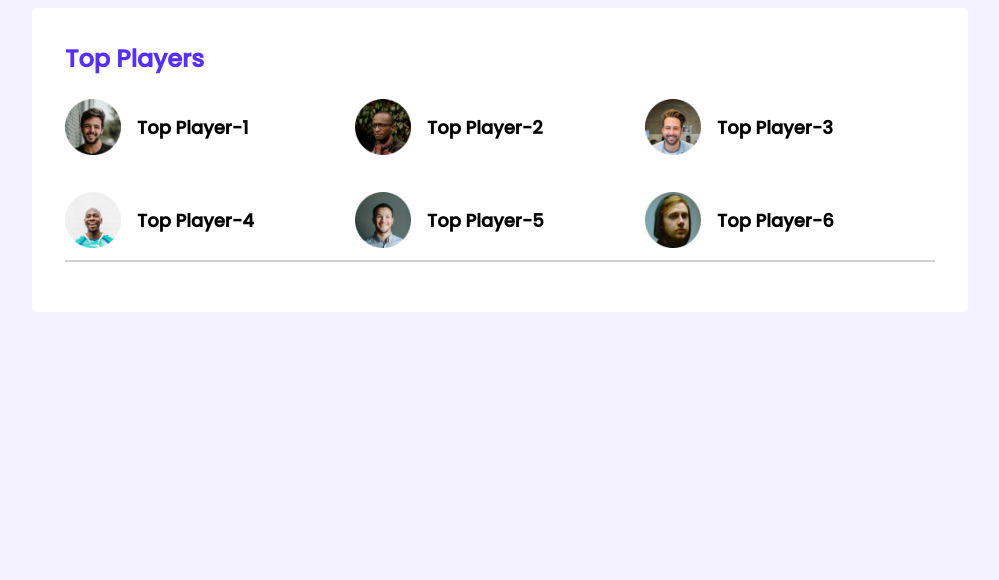
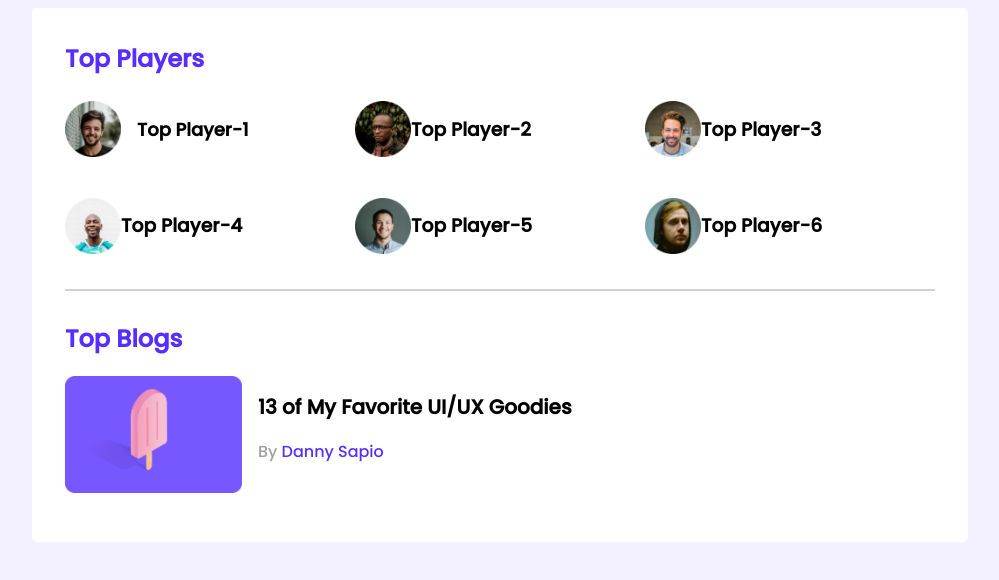
Before and after one commit to tuhinshuvra/leader-board, a plain HTML site: page index.html in a window 1280 px wide. Shown: the whole page, without its empty margins (140-1139 px from the left). Drawn offline with Linux system fonts and the light colour scheme.

Commit message:
blog section commit

```diff
--- a/index.html
+++ b/index.html
@@ -24,12 +24,12 @@
     <main>
         <!-- top players and blogssection -->
         <section class="container">
-            <div class="top-players">
+            <div class="top_players">
                 <h2 class="section_title">Top Players</h2>
                 <div class="players">
                     <div class="player">
                         <img src="images/players/player-1.png" alt="">
-                        <h3 class="player-name">Top Player-1</h3>
+                        <h3 class="player_name">Top Player-1</h3>
                     </div>
                     <div class="player">
                         <img src="images/players/player-2.png" alt="">
@@ -55,7 +55,23 @@
                 </div>
                 <hr>
             </div>
-            <div class="blogs"></div>
+            <div class="blogs">
+                <h2 class="section_title">Top Blogs</h2>
+                <div class="blogs">
+                    <article class="blog">
+                        <div class="thumbnail">
+                            <img src="images/blogs/blog-1.png" alt="blog image">
+                        </div>
+                        <div class="blog_ionfo">
+                            <h2 class="blog_title">13 of My Favorite UI/UX Goodies</h2>
+                            <p class="blog_author">
+                                By <a href="">Danny Sapio</a>
+                            </p>
+                        </div>
+                    </article>
+                </div>
+
+            </div>
 
         </section>
 
--- a/style/style.css
+++ b/style/style.css
@@ -21,6 +21,7 @@ main {
 
 hr {
     border: 1px solid #D1D1D1;
+    margin: 30px 0;
 }
 
 /* common styles end */
@@ -49,7 +50,7 @@ hr {
     height: 56px;
 }
 
-.player-name {
+.player_name {
     margin-left: 16px;
     /* font-style: normal; */
     /* font-weight: 500; */
@@ -58,3 +59,32 @@ hr {
 
 
 /* top players section end*/
+/* blog section start*/
+.blog {
+    display: flex;
+}
+
+.blog .thumbnail img {
+    width: 177px;
+    height: 117px;
+}
+
+.blog_ionfo {
+    margin-left: 16px;
+}
+
+.blog_title {
+    font-size: 20px;
+}
+
+.blog_author {
+    color: #9F9F9F;
+    font-size: 16px;
+}
+
+.blog_author a {
+    text-decoration: none;
+    color: #562EFF;
+}
+
+/* blog section end*/
```
